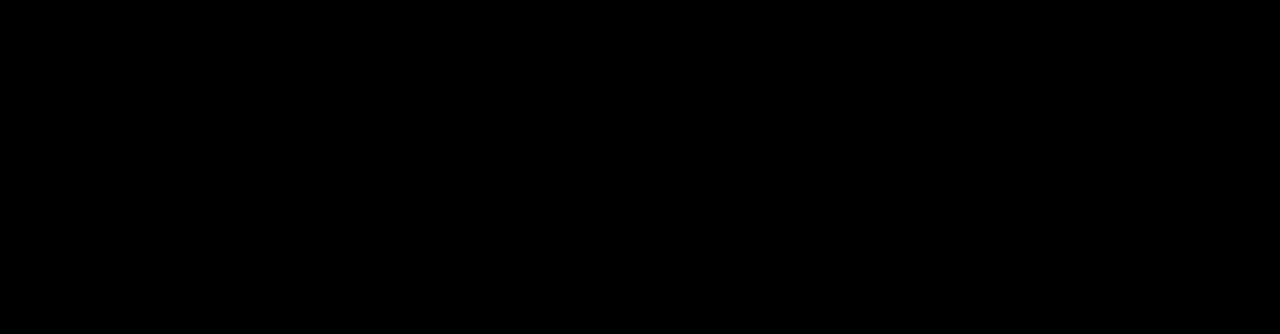
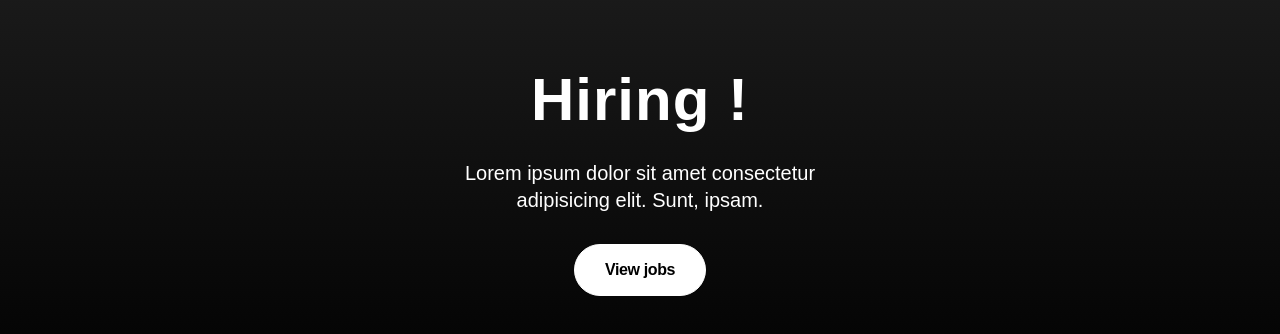
Before and after one commit to nadimpallibhargav/talzie, a React (Vite) app: page / in a window 1280 px wide. Shown: the part 5885-6219 px from the top of the page. Before the commit the page ends 5835 px from the top, so only its background shows below. Built offline with nearby package versions, Linux system fonts and the light colour scheme.

Commit message:
hiring section desktop

```diff
--- a/src/LandingPage.jsx
+++ b/src/LandingPage.jsx
@@ -1,6 +1,7 @@
 import Header from "./components/header/Header";
 import Banner from "./components/sections/banner/Banner";
 import Clients from "./components/sections/clients/Clients";
+import Hiring from "./components/sections/hiring/Hiring";
 import HowWeDo from "./components/sections/howwedo/HowWeDo";
 import Services from "./components/sections/services/Services";
 import Whyus from "./components/sections/whyus/Whyus";
@@ -16,6 +17,7 @@
         <Services tabs={tabs} autoCycleInterval={3000} />
         <Whyus />
         <HowWeDo />
+        <Hiring />
       </main>
     </>
   );
--- /dev/null
+++ b/src/components/sections/hiring/Hiring.jsx
@@ -0,0 +1,24 @@
+import React from "react";
+import { PrimaryButton } from "../../buttons/Buttons";
+import "./Hiring.scss";
+
+const Hiring = () => {
+  return (
+    <section className="hiring">
+      <div className="container">
+        <div className="heading">
+          <h2>Hiring !</h2>
+          <p>
+            Lorem ipsum dolor sit amet consectetur adipisicing elit. Sunt,
+            ipsam.
+          </p>
+        </div>
+        <div className="hiringContent">
+          <PrimaryButton btnName='View jobs' btnClass='hiringBtn' />
+        </div>
+      </div>
+    </section>
+  );
+};
+
+export default Hiring;
--- /dev/null
+++ b/src/components/sections/hiring/Hiring.scss
@@ -0,0 +1,17 @@
+@import '../../../variable.scss';
+
+.hiring {
+    background-color: $color-black-1;
+    text-align: center;
+    background-image: linear-gradient(to bottom, $color-black-1, $color-black-0);
+
+    .heading {
+        max-width: 400px;
+        margin-inline: auto;
+        h2,
+        p {
+            margin: auto;
+            padding: 0 0 30px;
+        }
+    }
+}
--- a/src/global.scss
+++ b/src/global.scss
@@ -28,8 +28,12 @@
 }
 
 .primaryBtn {
-    padding: 10px 15px;
+    padding: 17px 30px;
     font-size: 1.6rem;
+    font-weight: 700;
+    letter-spacing: -0.37px;
+    line-height: 1;
+    border-radius: 28px;
     background-color: $color-white-0;
     color: $color-black-0;
     border: 1px solid $color-white-0;
@@ -42,8 +46,11 @@
 }
 
 .borderBtn {
-    padding: 10px 15px;
+    padding: 17px 30px;
     font-size: 1.6rem;
+    font-weight: 700;
+    letter-spacing: -0.37px;
+    line-height: 1;
     border: 1px solid $color-white-0;
     color: $color-white-0;
     display: inline-flex;
```
